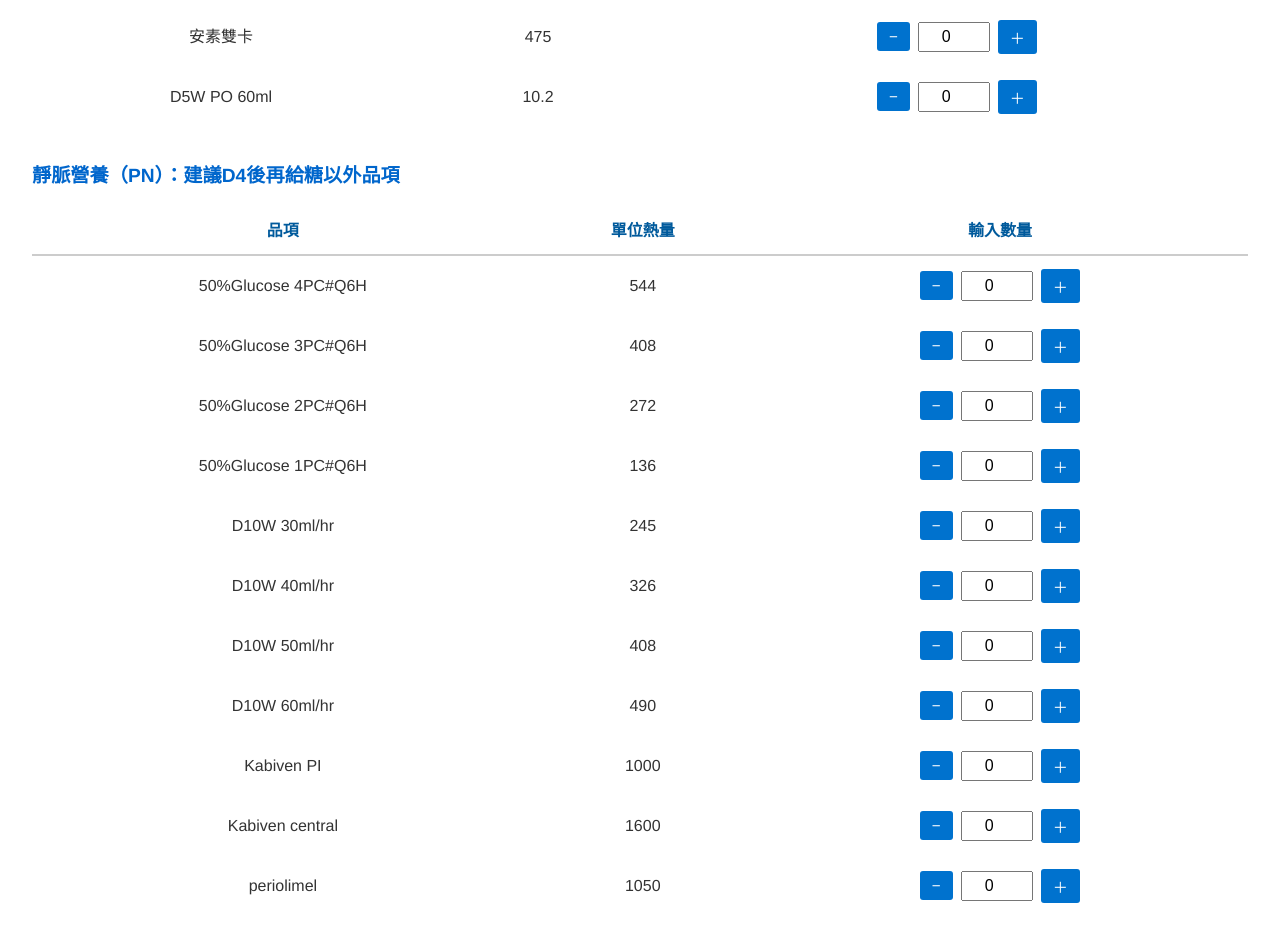
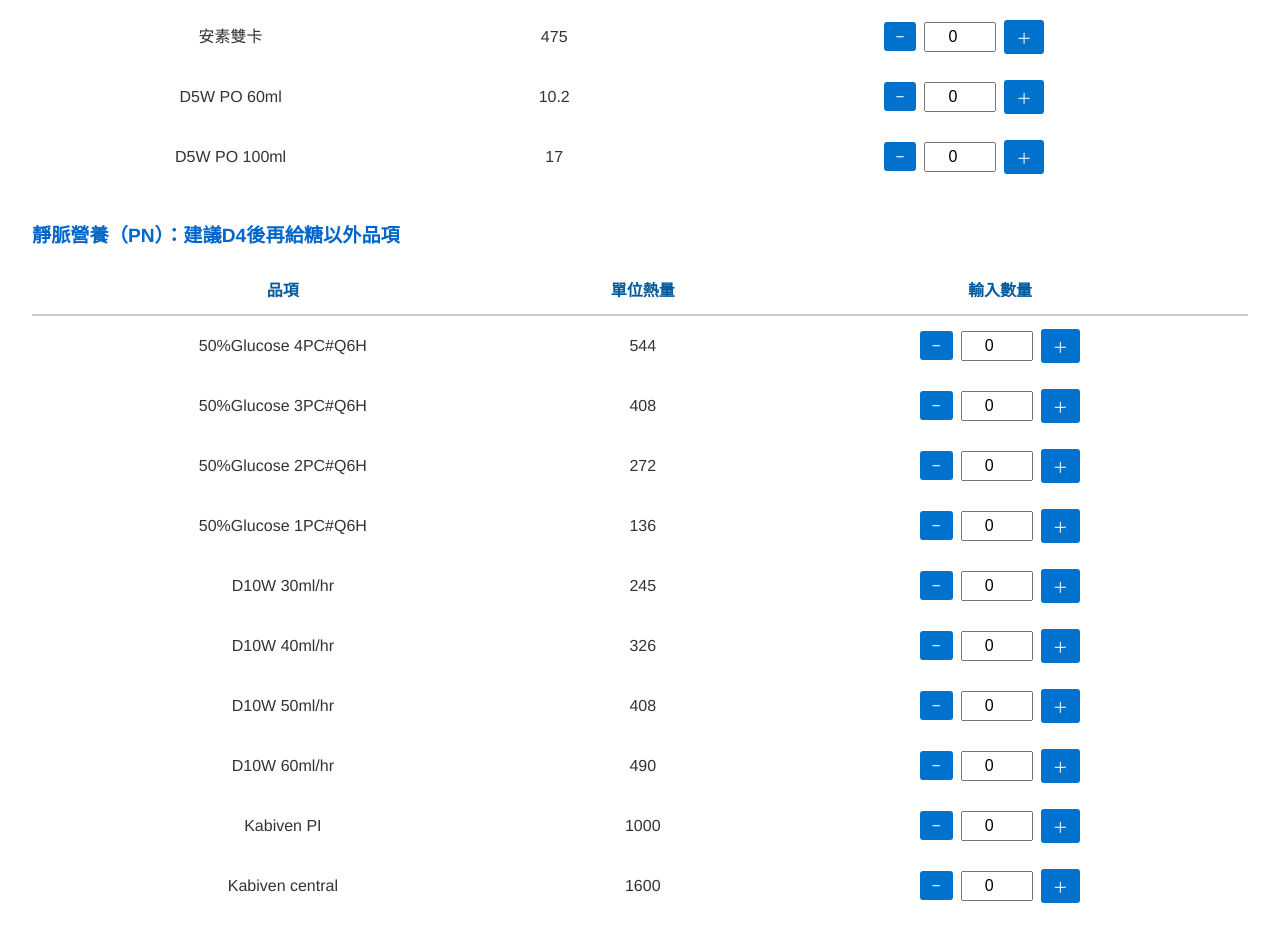
Before and after one commit to Carol86348/rfs-decision-tool, a plain HTML site: page index.html in a window 1280 px wide. Shown: the part 1969-2896 px from the top of the page. Drawn offline with Linux system fonts and the light colour scheme.

Commit message:
Update index.html

```diff
--- a/index.html
+++ b/index.html
@@ -297,6 +297,11 @@ function updateWarningMessage(riskLevel) {
 <td>10.2</td>
 <td><div class="input-group"><button onclick="adjustInput('EN_14', -0.5)">−</button><input id="EN_14_input" min="0" onchange="calcInputNutrition()" step="0.5" style="width:60px;" type="number" value="0"/><button onclick="adjustInput('EN_14', 0.5)">＋</button></div></td>
 </tr>
+<tr>
+<td>D5W PO 100ml</td>
+<td>17</td>
+<td><div class="input-group"><button onclick="adjustInput('EN_15', -0.5)">−</button><input id="EN_15_input" min="0" onchange="calcInputNutrition()" step="0.5" style="width:60px;" type="number" value="0"/><button onclick="adjustInput('EN_15', 0.5)">＋</button></div></td>
+</tr>
 </tbody></table>
 <h3>靜脈營養（PN）：建議D4後再給糖以外品項</h3>
 <table><thead><tr><th>品項</th><th>單位熱量</th><th>輸入數量</th></tr></thead><tbody>
@@ -393,7 +398,7 @@ function updateWarningMessage(riskLevel) {
 </tbody></table>
 </div>
 <script>
-const kcalMap = {'EN': {'EN_0': 300, 'EN_1': 250, 'EN_2': 250, 'EN_3': 250, 'EN_4': 250, 'EN_5': 250, 'EN_6': 350, 'EN_7': 250, 'EN_8': 250, 'EN_9': 250, 'EN_10': 250, 'EN_11': 250, 'EN_12': 425, 'EN_13': 475, 'EN_14': 10.2}, 'PN': {'PN_0': 544, 'PN_1': 408, 'PN_2': 272, 'PN_3': 136, 'PN_4': 245, 'PN_5': 326, 'PN_6': 408, 'PN_7': 490, 'PN_8': 1000, 'PN_9': 1600, 'PN_10': 1050, 'PN_11': 50, 'PN_12': 100, 'PN_13': 70, 'PN_14': 142, 'PN_15': 300, 'PN_16': 200, 'PN_17': 500}}
+const kcalMap = {'EN': {'EN_0': 300, 'EN_1': 250, 'EN_2': 250, 'EN_3': 250, 'EN_4': 250, 'EN_5': 250, 'EN_6': 350, 'EN_7': 250, 'EN_8': 250, 'EN_9': 250, 'EN_10': 250, 'EN_11': 250, 'EN_12': 425, 'EN_13': 475, 'EN_14': 10.2, 'EN_15': 17}, 'PN': {'PN_0': 544, 'PN_1': 408, 'PN_2': 272, 'PN_3': 136, 'PN_4': 245, 'PN_5': 326, 'PN_6': 408, 'PN_7': 490, 'PN_8': 1000, 'PN_9': 1600, 'PN_10': 1050, 'PN_11': 50, 'PN_12': 100, 'PN_13': 70, 'PN_14': 142, 'PN_15': 300, 'PN_16': 200, 'PN_17': 500}}
 
 function adjustInput(id, delta) {
     const input = document.getElementById(id + "_input");
```
